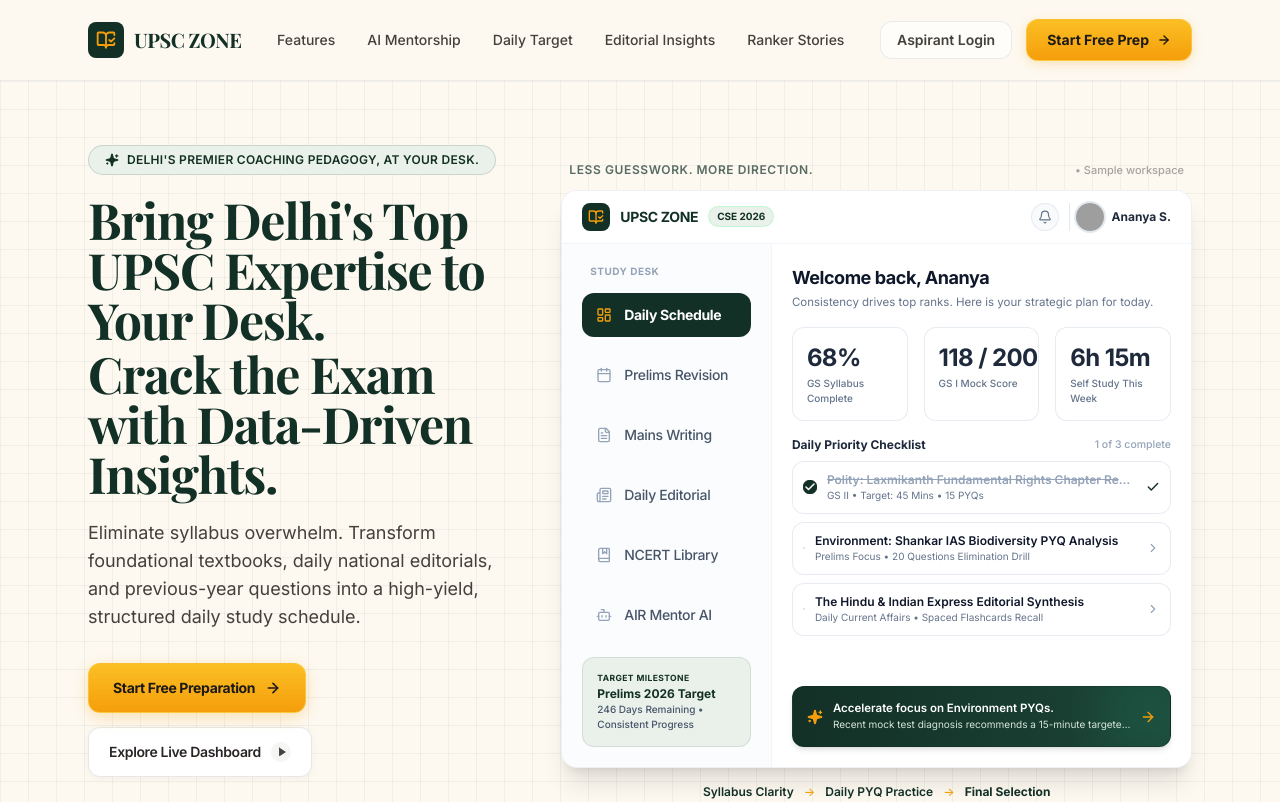
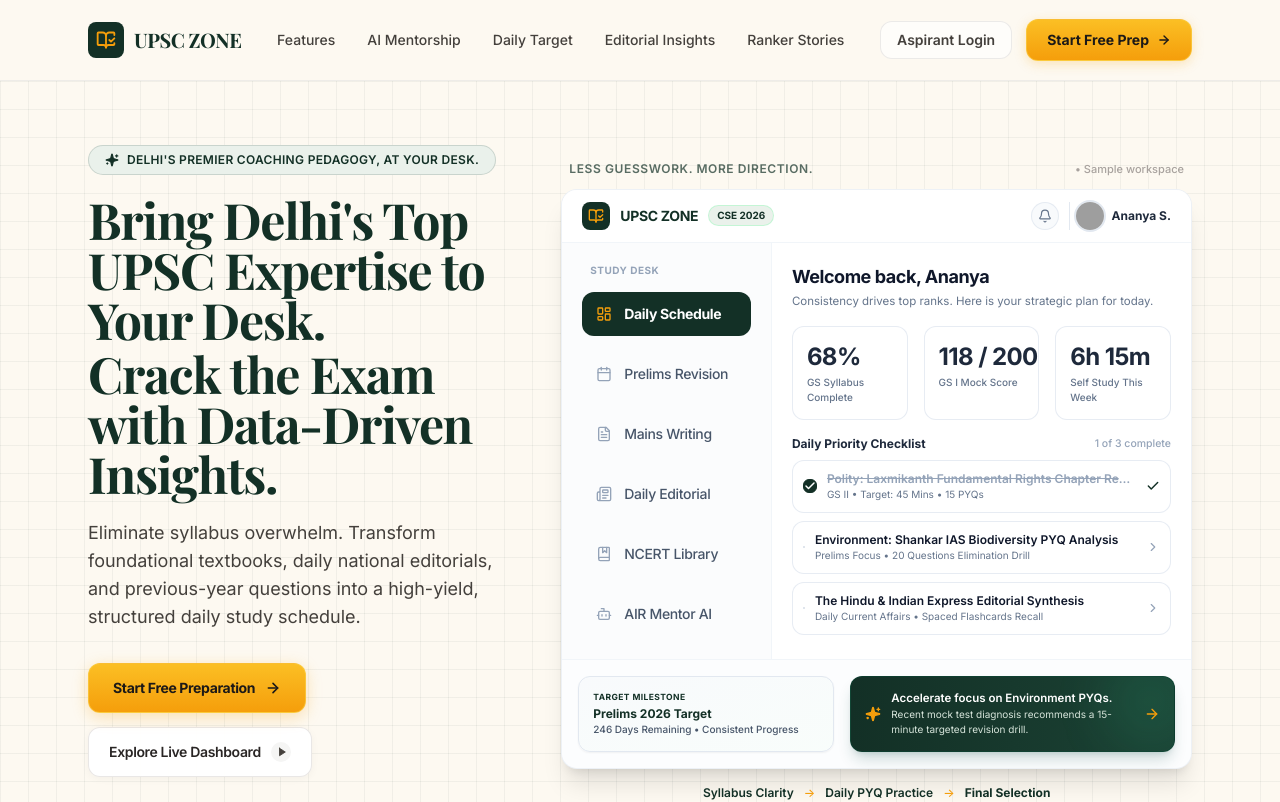
Before and after one commit to Farhaan-Coder/UPSC_WEBPAGE_UPDATED, a React (Vite) app: page / in a window 1280 px wide. Shown: the top 802 px of the page. Built offline with nearby package versions, Linux system fonts and the light colour scheme; grey boxes are pictures that could not be loaded; a web font is replaced by a local one.

Commit message:
feat: align Target Milestone and Accelerate Focus banner in unified bottom flex container with elevation and full subtitle visibility

```diff
--- a/src/components/Hero.jsx
+++ b/src/components/Hero.jsx
@@ -140,9 +140,9 @@
               </div>
 
               {/* Workspace Layout */}
-              <div className="grid grid-cols-1 md:grid-cols-12 min-h-[420px]">
+              <div className="grid grid-cols-1 md:grid-cols-12 min-h-[380px]">
                 {/* Navigation Sidebar */}
-                <div className="md:col-span-4 bg-slate-50/60 border-r border-slate-100 p-4 sm:p-5 flex flex-col justify-between h-full">
+                <div className="md:col-span-4 bg-slate-50/60 border-r border-slate-100 p-4 sm:p-5 flex flex-col justify-start">
                   <div>
                     <span className="text-[10px] font-bold text-slate-400 tracking-wider px-2 block mb-3.5 uppercase font-sans">
                       STUDY DESK
@@ -174,17 +174,10 @@
                       </li>
                     </ul>
                   </div>
-
-                  {/* Target Milestone */}
-                  <div className="bg-[#EAF1EB] border border-[#133026]/10 rounded-xl p-3.5 mt-5 hover:bg-[#E2EBE3] transition-colors cursor-pointer group">
-                    <span className="text-[8.5px] font-bold text-[#133026] tracking-wider block mb-0.5 uppercase">TARGET MILESTONE</span>
-                    <span className="text-xs font-sans font-bold text-[#133026] block group-hover:text-emerald-950 transition-colors">Prelims 2026 Target</span>
-                    <span className="text-[10px] text-slate-600 font-medium block">246 Days Remaining • Consistent Progress</span>
-                  </div>
                 </div>
 
                 {/* Main Workspace */}
-                <div className="md:col-span-8 p-4 sm:p-5 flex flex-col justify-between bg-white">
+                <div className="md:col-span-8 p-4 sm:p-5 flex flex-col justify-start bg-white">
                   <div>
                     {/* Welcome Header */}
                     <div className="mb-4">
@@ -225,7 +218,7 @@
                         <span className="text-slate-400 text-[10.5px] font-medium">{completedCount} of 3 complete</span>
                       </div>
 
-                      <div className="space-y-2 mb-4">
+                      <div className="space-y-2 mb-1">
                         {tasks.map((task) => (
                           <div
                             key={task.id}
@@ -255,17 +248,39 @@
                       </div>
                     </div>
                   </div>
+                </div>
+              </div>
 
-                  {/* Focus Recommendation Action Banner */}
-                  <div className="relative overflow-hidden bg-gradient-to-r from-[#133026] to-[#1c4537] hover:from-[#16382c] hover:to-[#225342] border border-emerald-950/20 rounded-xl p-3 sm:p-3.5 text-white flex items-center justify-between shadow-md hover:shadow-lg transition-all duration-300 cursor-pointer group">
+              {/* Bottom Section: Perfectly Aligned Target Milestone & Action Banner */}
+              <div className="p-3.5 sm:p-4 border-t border-slate-100 bg-slate-50/40">
+                <div className="flex flex-col md:flex-row items-stretch md:items-center gap-4">
+                  {/* Target Milestone Card */}
+                  <div className="md:w-64 shrink-0 bg-gradient-to-br from-slate-50 to-green-50/30 border border-slate-200 rounded-xl p-3 sm:p-3.5 shadow-sm hover:shadow-md transition-all duration-200 cursor-pointer group">
+                    <span className="text-[8.5px] font-bold text-[#133026] tracking-wider block mb-0.5 uppercase">
+                      TARGET MILESTONE
+                    </span>
+                    <span className="text-xs font-sans font-bold text-[#133026] block group-hover:text-emerald-950 transition-colors">
+                      Prelims 2026 Target
+                    </span>
+                    <span className="text-[10px] text-slate-600 font-medium block">
+                      246 Days Remaining • Consistent Progress
+                    </span>
+                  </div>
+
+                  {/* Accelerate Focus Dark Banner */}
+                  <div className="flex-1 bg-gradient-to-r from-[#133026] to-[#1b4234] hover:from-[#16382c] hover:to-[#225342] border border-emerald-900/40 rounded-xl p-3 sm:p-3.5 text-white flex items-center justify-between shadow-lg shadow-teal-900/20 hover:shadow-xl hover:-translate-y-1 transition-all duration-300 cursor-pointer group relative overflow-hidden">
                     {/* Subtle radial inner glow */}
                     <div className="absolute top-0 right-0 -mr-6 -mt-6 w-24 h-24 bg-emerald-400/10 rounded-full blur-xl pointer-events-none" />
 
                     <div className="flex items-center gap-2.5 relative z-10 min-w-0">
                       <Sparkles className="w-4 h-4 text-[#F59E0B] shrink-0 fill-[#F59E0B] group-hover:rotate-12 transition-transform duration-300" />
-                      <div className="truncate">
-                        <div className="text-[11.5px] font-semibold leading-tight text-white truncate">Accelerate focus on Environment PYQs.</div>
-                        <div className="text-[10px] text-[#D7E5DB] mt-0.5 font-normal truncate">Recent mock test diagnosis recommends a 15-minute targeted revision drill.</div>
+                      <div>
+                        <div className="text-[11.5px] font-semibold leading-tight text-white">
+                          Accelerate focus on Environment PYQs.
+                        </div>
+                        <div className="text-[10px] text-[#D7E5DB] mt-0.5 font-normal leading-normal">
+                          Recent mock test diagnosis recommends a 15-minute targeted revision drill.
+                        </div>
                       </div>
                     </div>
                     <ArrowRight className="w-4 h-4 text-[#F59E0B] shrink-0 relative z-10 group-hover:translate-x-1 transition-transform duration-200 ml-2" />
```
